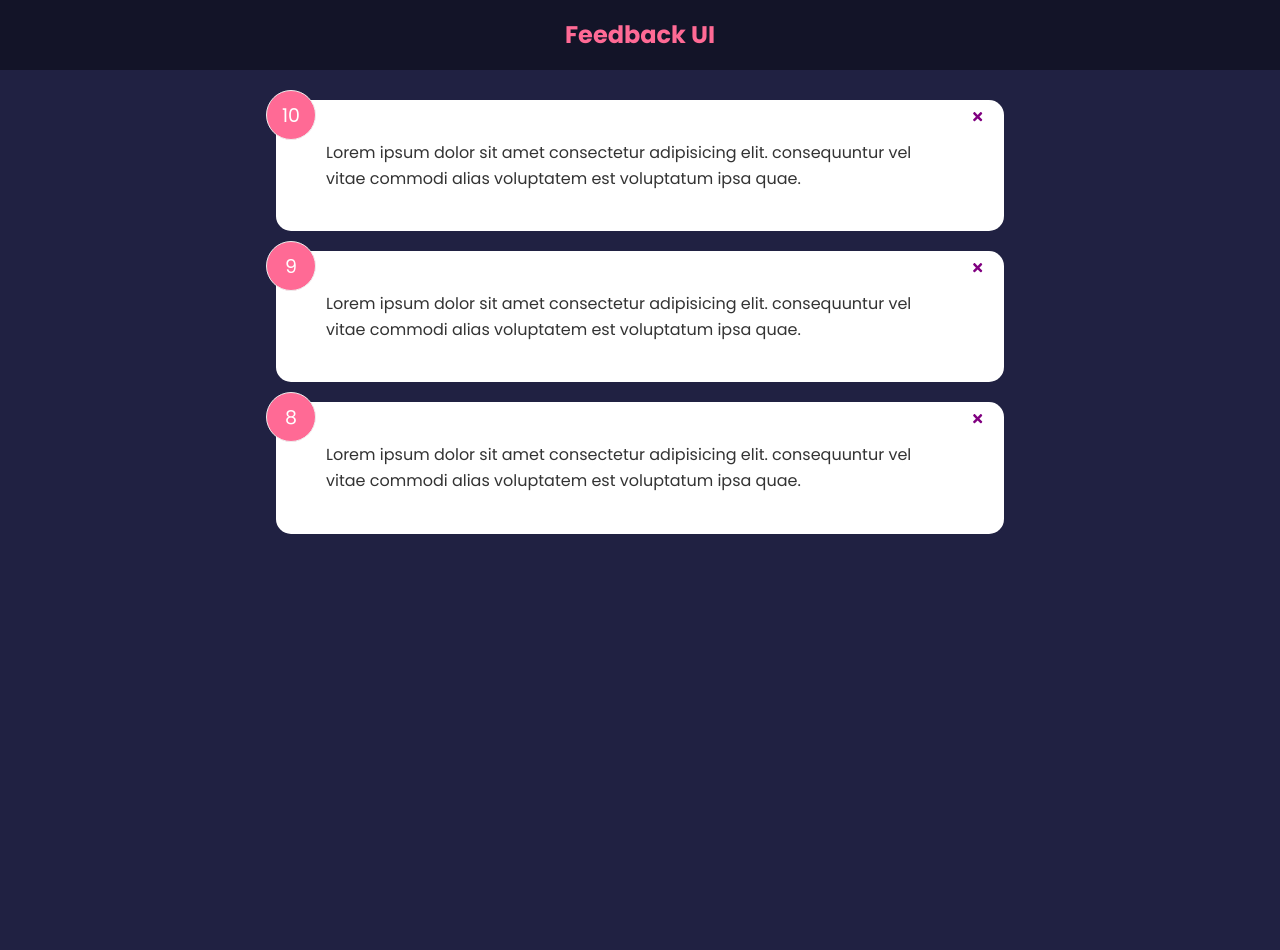
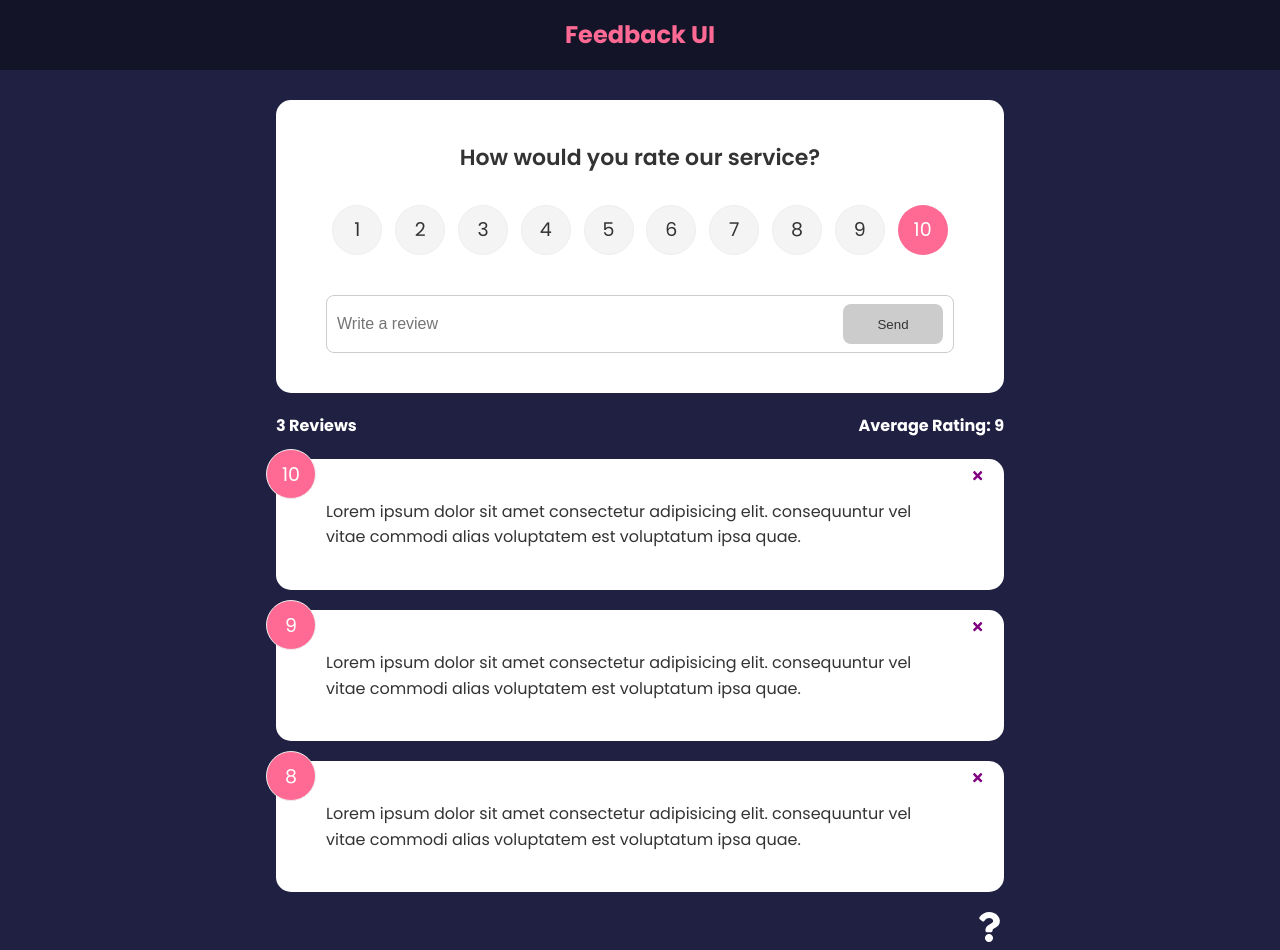
Before and after one commit to billi-yelle/feedback-app, a React (Create React App) app: page / in a window 1280 px wide. Before the commit the page ends 800 px from the top, so only its background shows below. Built offline with nearby package versions, Linux system fonts and the light colour scheme.

Commit message:
added animation and about page

```diff
--- a/package.json
+++ b/package.json
@@ -6,10 +6,13 @@
     "@testing-library/jest-dom": "^5.16.3",
     "@testing-library/react": "^12.1.4",
     "@testing-library/user-event": "^13.5.0",
+    "framer-motion": "^4.1.17",
     "react": "^18.0.0",
     "react-dom": "^18.0.0",
     "react-icons": "^4.3.1",
+    "react-router-dom": "^6.3.0",
     "react-scripts": "5.0.0",
+    "uuid": "^8.3.2",
     "web-vitals": "^2.1.4"
   },
   "scripts": {
--- a/src/App.js
+++ b/src/App.js
@@ -1,7 +1,13 @@
+import { v4 as uuidv4 } from 'uuid';
+import { BrowserRouter as Router, Route, Routes } from 'react-router-dom';
 import { useState } from 'react';
 import FeedbackList from './components/FeedbackList';
 import Header from './components/Header';
 import FeedbackData from './data/FeedbackData';
+import FeedbackStats from './components/FeedbackStats';
+import FeedbackForm from './components/FeedbackForm';
+import AboutIconLink from './components/AboutIconLink';
+import AboutPage from './pages/AboutPage';
 
 function App() {
   const [feedback, setFeedback] = useState(FeedbackData);
@@ -12,13 +18,35 @@
     }
   };
 
+  const addFeedback = newFeedback => {
+    newFeedback.id = uuidv4();
+    setFeedback([newFeedback, ...feedback]);
+  };
+
   return (
-    <>
+    <Router>
       <Header />
       <div className='container'>
-        <FeedbackList feedback={feedback} handleDelete={deleteFeedback} />
+        <Routes>
+          <Route
+            exact
+            path='/'
+            element={
+              <>
+                <FeedbackForm handleAdd={addFeedback} />
+                <FeedbackStats feedback={feedback} />
+                <FeedbackList
+                  feedback={feedback}
+                  handleDelete={deleteFeedback}
+                />
+              </>
+            }
+          ></Route>
+          <Route path='/about' element={<AboutPage />} />
+        </Routes>
+        <AboutIconLink />
       </div>
-    </>
+    </Router>
   );
 }
 
--- /dev/null
+++ b/src/components/AboutIconLink.jsx
@@ -0,0 +1,13 @@
+import { FaQuestion } from 'react-icons/fa';
+import { Link } from 'react-router-dom';
+
+function AboutIconLink() {
+  return (
+    <div className='about-link'>
+      <Link to='/about'>
+        <FaQuestion size={30} />
+      </Link>
+    </div>
+  );
+}
+export default AboutIconLink;
--- /dev/null
+++ b/src/components/FeedbackForm.jsx
@@ -0,0 +1,62 @@
+import { useState } from 'react';
+
+import RatingSelect from './RatingSelect';
+import Card from './shared/Card';
+import Button from './shared/Button';
+
+function FeedbackForm({ handleAdd }) {
+  const [text, setText] = useState('');
+  const [rating, setRating] = useState('10');
+  const [btnDisabled, setBtnDisabled] = useState(true);
+  const [message, setMessage] = useState('');
+
+  const handletextChange = e => {
+    if (text === '') {
+      setBtnDisabled(true);
+      setMessage(null);
+    } else if (text !== '' && text.trim().length <= 10) {
+      setMessage('review must be at least 10 characters');
+      setBtnDisabled(true);
+    } else {
+      setMessage(null);
+      setBtnDisabled(false);
+    }
+    setText(e.target.value);
+  };
+
+  const handleSubmit = e => {
+    e.preventDefault();
+    if (text.trim().length > 10) {
+      const newFeedback = {
+        text,
+        rating,
+      };
+
+      handleAdd(newFeedback);
+
+      setText('');
+    }
+  };
+
+  return (
+    <Card>
+      <form onSubmit={handleSubmit}>
+        <h2>How would you rate our service?</h2>
+        <RatingSelect select={rating => setRating(rating)} />
+        <div className='input-group'>
+          <input
+            onChange={handletextChange}
+            type='text'
+            placeholder='Write a review'
+            value={text}
+          />
+          <Button type='submit' isDisabled={btnDisabled}>
+            Send
+          </Button>
+        </div>
+        {message && <div className='message'>{message}</div>}
+      </form>
+    </Card>
+  );
+}
+export default FeedbackForm;
--- a/src/components/FeedbackList.jsx
+++ b/src/components/FeedbackList.jsx
@@ -1,4 +1,5 @@
-import PropTypes from 'prop-types';
+// import PropTypes from 'prop-types';
+import { motion, AnimatePresence } from 'framer-motion';
 import FeedbackItem from './FeedbackItem';
 
 function FeedbackList({ feedback, handleDelete }) {
@@ -8,18 +9,40 @@
 
   return (
     <div className='feedback-list'>
-      {feedback.map(item => (
-        <FeedbackItem key={item.id} item={item} handleDelete={handleDelete} />
-      ))}
+      <AnimatePresence>
+        {feedback.map(item => (
+          <motion.div
+            key={item.id}
+            initial={{ opacity: 0 }}
+            animate={{ opacity: 1 }}
+            exit={{ opacity: 0 }}
+            layout
+          >
+            <FeedbackItem
+              key={item.id}
+              item={item}
+              handleDelete={handleDelete}
+            />
+          </motion.div>
+        ))}
+      </AnimatePresence>
     </div>
   );
+
+  // return (
+  //   <div className='feedback-list'>
+  //     {feedback.map(item => (
+  //       <FeedbackItem key={item.id} item={item} handleDelete={handleDelete} />
+  //     ))}
+  //   </div>
+  // );
 }
 
-FeedbackList.propTypes = {
-  feedback: PropTypes.arrayOf({
-    id: PropTypes.number.isRequired,
-    text: PropTypes.string.isRequired,
-    rating: PropTypes.number.isRequired,
-  }),
-};
+// FeedbackList.propTypes = {
+//   feedback: PropTypes.arrayOf({
+//     id: PropTypes.string.isRequired,
+//     text: PropTypes.string.isRequired,
+//     rating: PropTypes.number.isRequired,
+//   }),
+// };
 export default FeedbackList;
--- /dev/null
+++ b/src/components/FeedbackStats.jsx
@@ -0,0 +1,22 @@
+import PropTypes from 'prop-types';
+
+function FeedbackStats({ feedback }) {
+  // Calculate ratings average
+  let average = Math.round(
+    feedback.reduce((acc, { rating }) => acc + rating, 0) / feedback.length
+  );
+
+  average = average.toFixed(1).replace(/[.,]0$/, '');
+
+  return (
+    <div className='feedback-stats'>
+      <h4>{feedback.length} Reviews</h4>
+      <h4>Average Rating: {isNaN(average) ? 0 : average}</h4>
+    </div>
+  );
+}
+
+FeedbackStats.propTypes = {
+  feedback: PropTypes.array.isRequired,
+};
+export default FeedbackStats;
--- /dev/null
+++ b/src/components/RatingSelect.jsx
@@ -0,0 +1,29 @@
+import { useState } from 'react';
+
+function RatingSelect({ select }) {
+  const [selected, setSelected] = useState(10);
+
+  const handleChange = e => {
+    setSelected(+e.target.value);
+    select(+e.target.value);
+  };
+
+  return (
+    <ul className='rating'>
+      {Array.from({ length: 10 }, (_, i) => (
+        <li key={`rating-${i + 1}`}>
+          <input
+            type='radio'
+            id={`num${i + 1}`}
+            name='rating'
+            value={i + 1}
+            onChange={handleChange}
+            checked={selected === i + 1}
+          />
+          <label htmlFor={`num${i + 1}`}>{i + 1}</label>
+        </li>
+      ))}
+    </ul>
+  );
+}
+export default RatingSelect;
--- /dev/null
+++ b/src/components/shared/Button.jsx
@@ -0,0 +1,24 @@
+import PropTypes from 'prop-types';
+
+function Button({ children, version, type, isDisabled }) {
+  return (
+    <button type={type} disabled={isDisabled} className={`btn btn-${version}`}>
+      {children}
+    </button>
+  );
+}
+
+Button.defaultProps = {
+  version: 'primary',
+  type: 'button',
+  isDisabled: false,
+};
+
+Button.propTypes = {
+  children: PropTypes.node.isRequired,
+  version: PropTypes.string,
+  type: PropTypes.string,
+  isDisableed: PropTypes.bool,
+};
+
+export default Button;
--- /dev/null
+++ b/src/pages/AboutPage.jsx
@@ -0,0 +1,18 @@
+import Card from '../components/shared/Card';
+import { Link } from 'react-router-dom';
+
+function AboutPage() {
+  return (
+    <Card>
+      <div className='about'>
+        <h1>About This Project</h1>
+        <p>This is a react app to leave feedback</p>
+        <p>Version 1.0.0</p>
+        <p>
+          <Link to='/'>Back Home</Link>
+        </p>
+      </div>
+    </Card>
+  );
+}
+export default AboutPage;
```
Also changed, not shown: 1 other file (tests, documents, lock files or other folders).
